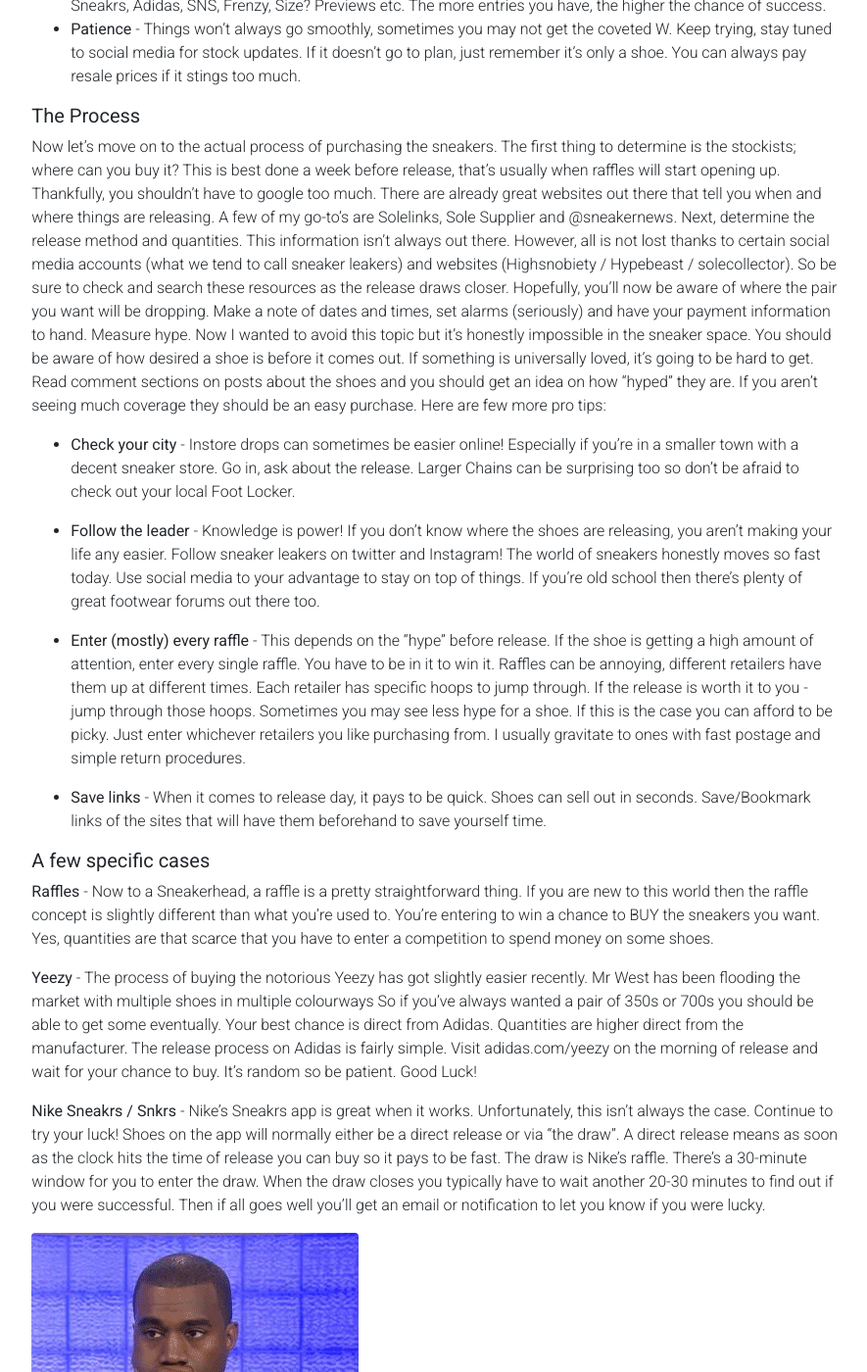
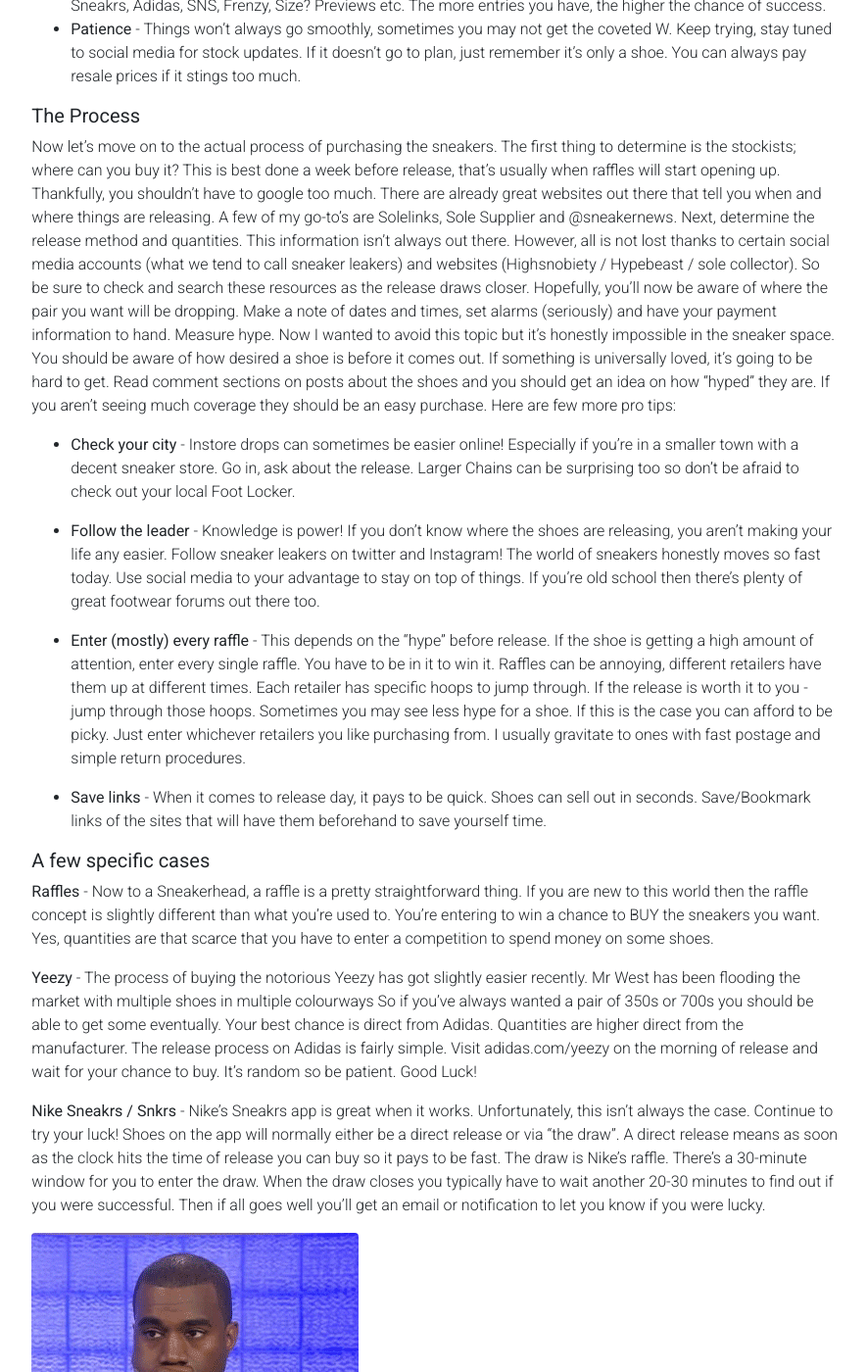
Before and after one commit to parm1der/parm1der.github.io, a Jekyll site: the page built from _posts/2019-06-22-how-to-buy-limited-sneakers.md, in a window 1280 px wide and 1400 px high, scrolled down 1060 px. Shown: the whole window at 98% size, without its empty margins (196-1081 px from the left). Built offline with Jekyll 4.4.1, drawn with Linux system fonts in a browser that asks for light colours; comment, search, counter and statistics services are not loaded.

Commit message:
snkr upd2

```diff
--- a/_posts/2019-06-22-how-to-buy-limited-sneakers.md
+++ b/_posts/2019-06-22-how-to-buy-limited-sneakers.md
@@ -33,7 +33,7 @@
 
 
 Now let's move on to the actual process of purchasing the sneakers. The first thing to determine is the stockists; where can you buy it? This is best done a week before release, that's usually when raffles will start opening up. Thankfully, you shouldn't have to google too much. There are already great websites out there that tell you when and where things are releasing. A few of my go-to's are <a href ="https://solelinks.com/">Solelinks</a>, <a href ="https://thesolesupplier.co.uk/">Sole Supplier</a> and <a href ="https://instagram.com/sneakernews">@sneakernews</a>.
-Next, determine the release method and quantities. This information isn't always out there. However, all is not lost thanks to certain social media accounts (what we tend to call sneaker leakers) and websites (<a href ="https://www.highsnobiety.com">Highsnobiety</a> / <a href ="https://www.hypebeast.com">Hypebeast</a> / <a href="https://www.solecollector.com">solecollector</a>). So be sure to check and search these resources as the release draws closer. Hopefully, you'll now be aware of where the pair you want will be dropping. Make a note of dates and times, set alarms (seriously) and have your payment information to hand.
+Next, determine the release method and quantities. This information isn't always out there. However, all is not lost thanks to certain social media accounts (what we tend to call sneaker leakers) and websites (<a href ="https://www.highsnobiety.com">Highsnobiety</a> / <a href ="https://www.hypebeast.com">Hypebeast</a> / <a href="https://www.solecollector.com">sole collector</a>). So be sure to check and search these resources as the release draws closer. Hopefully, you'll now be aware of where the pair you want will be dropping. Make a note of dates and times, set alarms (seriously) and have your payment information to hand.
 Measure hype. Now I wanted to avoid this topic but it's honestly impossible in the sneaker space. You should be aware of how desired a shoe is before it comes out. If something is universally loved, it's going to be hard to get. Read comment sections on posts about the shoes and you should get an idea on how "hyped" they are. If you aren't seeing much coverage they should be an easy purchase. Here are few more pro tips:
 
 - **Check your city** - Instore drops can sometimes be easier online! Especially if you're in a smaller town with a decent sneaker store. Go in, ask about the release. Larger Chains can be surprising too so don't be afraid to check out your local Foot Locker.
@@ -52,7 +52,7 @@
 
 **Raffles** - Now to a Sneakerhead, a raffle is a pretty straightforward thing. If you are new to this world then the raffle concept is slightly different than what you're used to. You're entering to win a chance to BUY the sneakers you want. Yes, quantities are that scarce that you have to enter a competition to spend money on some shoes.
 
-**Yeezy** - The process of buying the notorious Yeezy has got slightly easier recently. Mr West has been flooding the market with multiple shoes in multiple colourways So if you've always wanted a pair of 350s or 700s you should be able to get some eventually. Your best chance is direct from Adidas. Quantities are higher direct from the manufacturer. The release process on Adidas is fairly simple. Visit adidas.com/yeezy on the morning of release and wait for your chance to buy. It's random so be patient. Good Luck!
+**Yeezy** - The process of buying the notorious Yeezy has got slightly easier recently. Mr West has been flooding the market with multiple shoes in multiple colourways So if you've always wanted a pair of 350s or 700s you should be able to get some eventually. Your best chance is direct from Adidas. Quantities are higher direct from the manufacturer. The release process on Adidas is fairly simple. Visit <a href="https://www.adidas.com/yeezy">adidas.com/yeezy</a> on the morning of release and wait for your chance to buy. It's random so be patient. Good Luck!
 
 **Nike Sneakrs / Snkrs** - Nike's Sneakrs app is great when it works. Unfortunately, this isn't always the case. Continue to try your luck! Shoes on the app will normally either be a direct release or via "the draw". A direct release means as soon as the clock hits the time of release you can buy so it pays to be fast. The draw is Nike's raffle. There's a 30-minute window for you to enter the draw. When the draw closes you typically have to wait another 20-30 minutes to find out if you were successful. Then if all goes well you'll get an email or notification to let you know if you were lucky.
 
```
